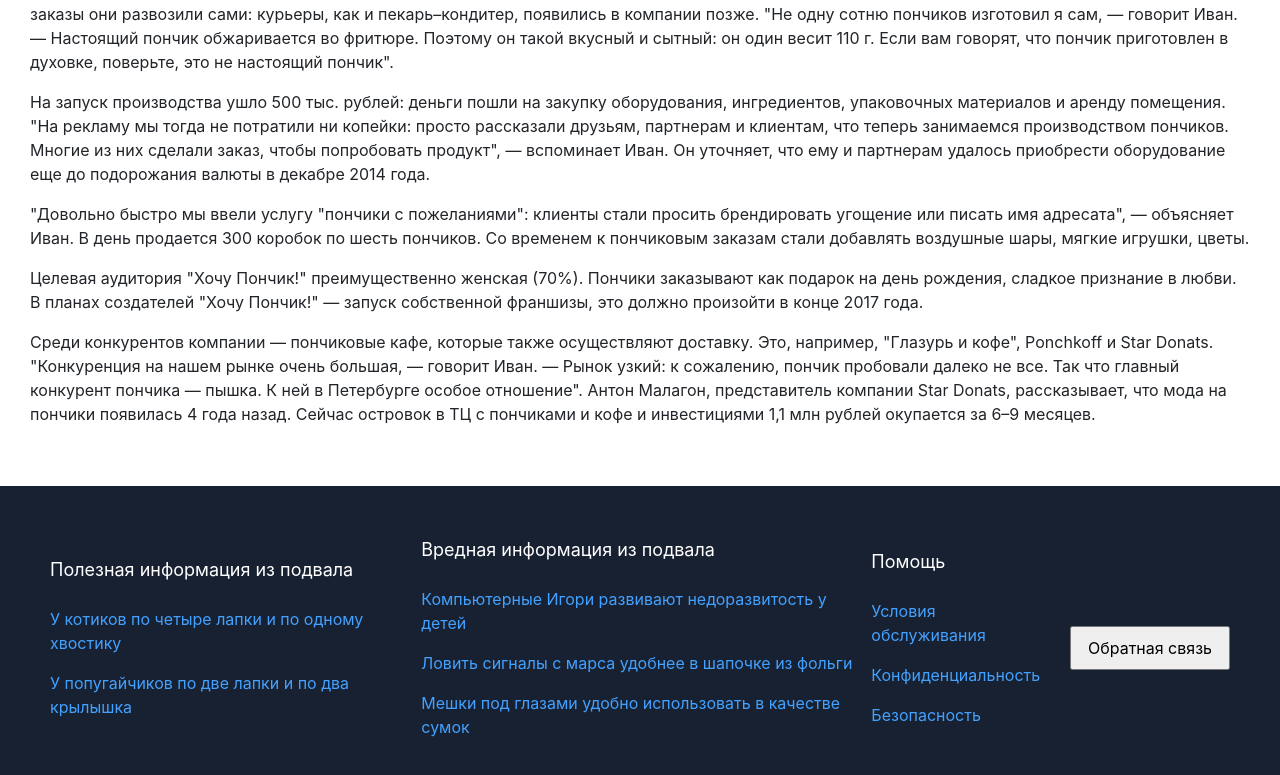
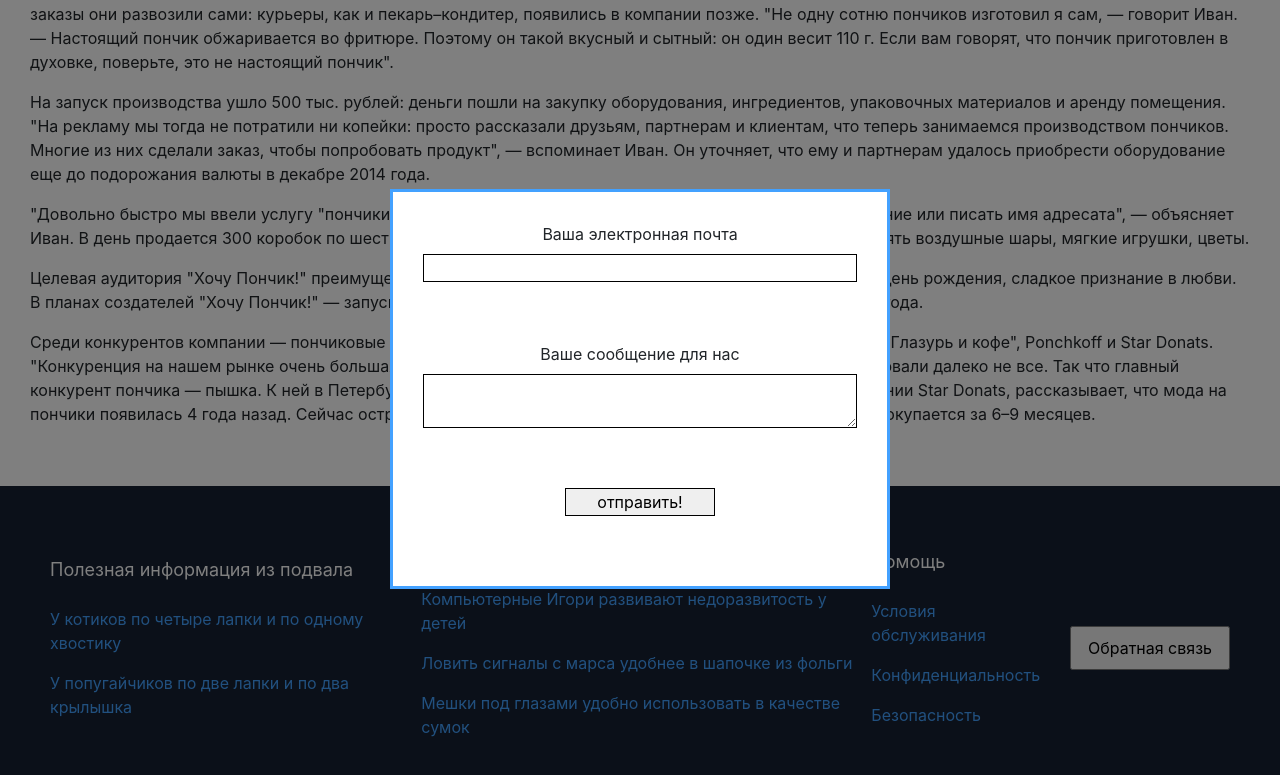
Before and after one commit to slobodaPolina/WebLab2, a plain HTML site: page index.html in a window 1280 px wide. Both pictures are taken after a click on the button "Обратная связь". Shown: the part 3726-4501 px from the top of the page. Drawn offline with nearby package versions, Linux system fonts and the light colour scheme.

Commit message:
поправка работы кнопки показа попапа

```diff
--- a/index.html
+++ b/index.html
@@ -146,8 +146,8 @@
 				</div>
 			</div>
 		</div>
-		<div class="popup-wrapper" id="popupWrapper">
-			<div class="feedback-popup" id="feedbackPopup">
+		<div class="popup-wrapper" id="popupWrapper" style="display: none;">
+			<div class="feedback-popup" id="feedbackPopup" style="display: none;">
 				<div class="input-group">
 					<label>Ваша электронная почта</label>
 					<input class="border-black" type="text"/>
--- a/style.css
+++ b/style.css
@@ -145,7 +145,6 @@ body {
 
 .popup-wrapper {
 	position: fixed;
-	display: none;
 	justify-content: center;
 	align-items: center;
 	z-index: 9;
@@ -161,7 +160,6 @@ body {
 	border: 3px solid #43A1FF;
 	background-color: white;
 	height: 400px;
-	display: none;
 	flex-direction: column;
 }
 
```
